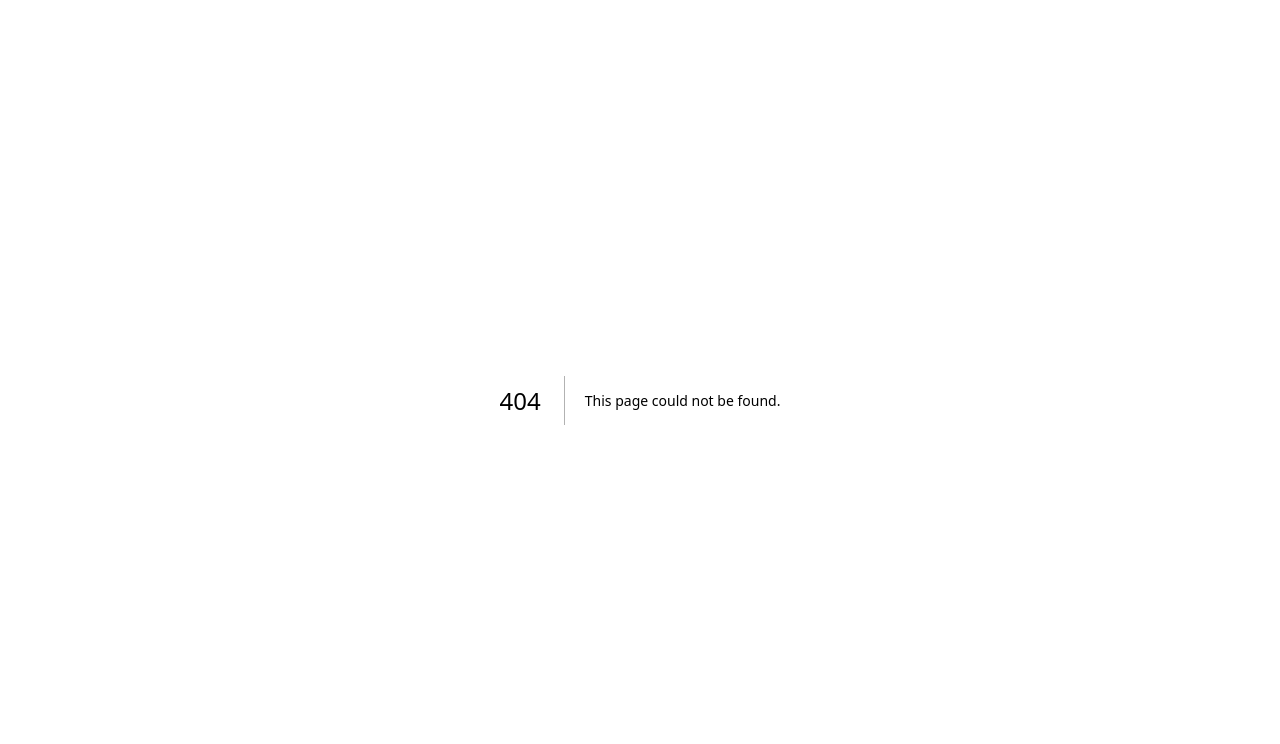
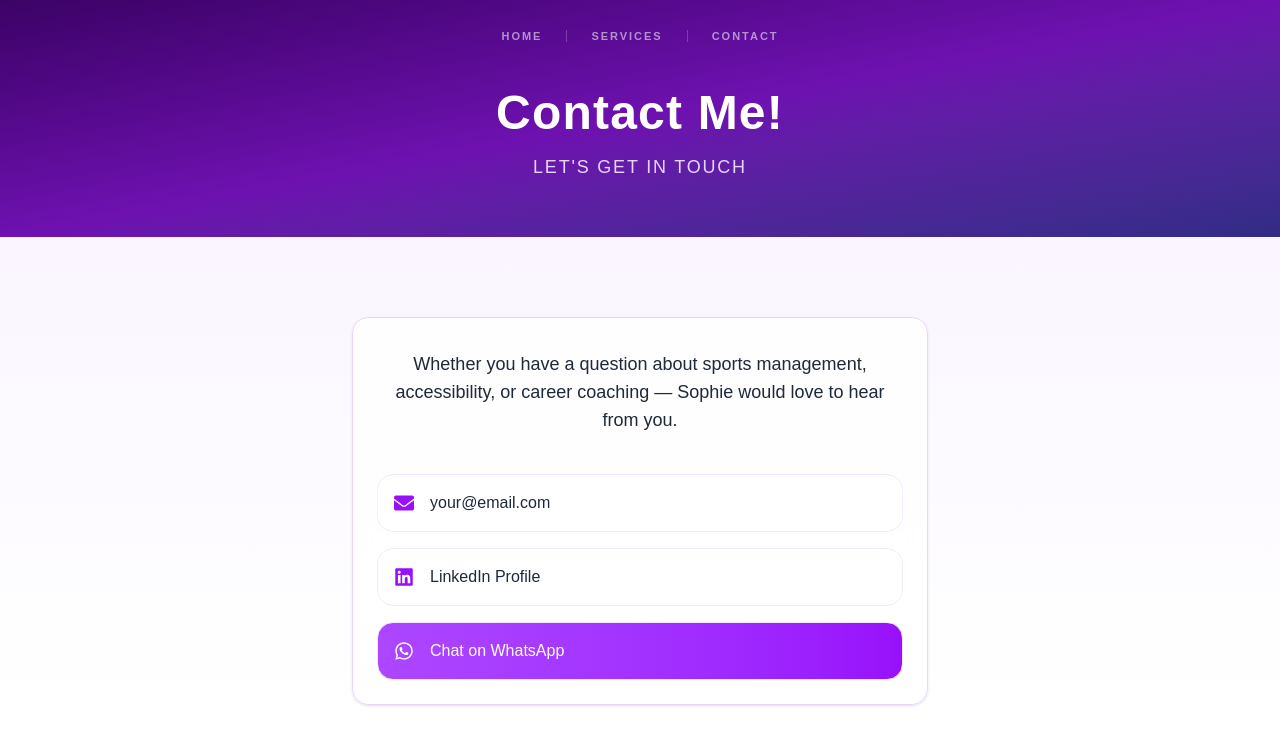
Before and after one commit to lbagd9898/sophiefm, a Next.js app: page /contact in a window 1280 px wide. Before the commit this address had no page. Shown: the top 744 px of the page. Built offline with nearby package versions, Linux system fonts and the light colour scheme.

Commit message:
contact page started

```diff
--- a/app/components/About.tsx
+++ b/app/components/About.tsx
@@ -12,23 +12,110 @@ export async function About() {
   const about = await client.fetch<AboutDocument>(ABOUT_QUERY);
 
   return (
-    <section className="relative grid w-full min-h-full bg-white grid-cols-1 sm:grid-cols-2 xl:grid-cols-[1fr_2fr] items-center text-center">
+    <section className="relative grid w-full min-h-full bg-gradient-to-br from-white via-slate-200 to-white grid-cols-1 sm:grid-cols-2 xl:grid-cols-[1fr_2fr] items-center text-center">
       <div className="bg-red-400 h-[50vh] lg:h-[60vh]">
         <Carousel></Carousel>
       </div>
-      <div className="relative my-5 sm:my-10 z-10 flex flex-col items-center justify-center w-full">
-        <div className="relative px-8 sm:px-12 py-10 rounded-2xl border border-slate-200 bg-slate-50/60 shadow-sm">
+      <div className="relative my-5 sm:my-10 z-10 flex flex-col gap-3 items-center justify-center w-full">
+        {/* About Me card */}
+        <div className="relative px-8 sm:px-12 py-10 rounded-2xl border border-purple-100 bg-white/40 backdrop-blur-md shadow-lg shadow-purple-100">
           {/* Corner accents */}
           <span className="absolute top-3 left-3 w-4 h-4 border-t-2 border-l-2 border-purple-300 rounded-tl-md" />
           <span className="absolute top-3 right-3 w-4 h-4 border-t-2 border-r-2 border-purple-300 rounded-tr-md" />
           <span className="absolute bottom-3 left-3 w-4 h-4 border-b-2 border-l-2 border-purple-300 rounded-bl-md" />
           <span className="absolute bottom-3 right-3 w-4 h-4 border-b-2 border-r-2 border-purple-300 rounded-br-md" />
-          <h1 className="text-3xl sm:text-4xl animate-fall-in font-bold tracking-tight text-slate-800 mb-5">
+          <h1 className="text-3xl sm:text-4xl animate-fall-in font-bold tracking-tight mb-5 bg-clip-text text-purple-900">
             About Me
           </h1>
           <p className="text-base sm:text-lg animate-fall-in leading-relaxed text-slate-600 whitespace-pre-wrap">
             {about?.bio}
           </p>
+
+          {/* Skill icons */}
+          <div className="flex justify-center gap-8 mt-8 pt-6 border-t border-purple-100">
+            {/* Sports Management */}
+            <div className="flex flex-col items-center gap-2">
+              <svg
+                xmlns="http://www.w3.org/2000/svg"
+                className="w-8 h-8 text-purple-500"
+                fill="none"
+                viewBox="0 0 24 24"
+                stroke="currentColor"
+                strokeWidth={1.5}
+              >
+                <circle
+                  cx="12"
+                  cy="12"
+                  r="10"
+                  stroke="currentColor"
+                  strokeWidth="1.5"
+                  fill="none"
+                />
+                <path
+                  strokeLinecap="round"
+                  strokeLinejoin="round"
+                  d="M12 2c0 0 2.5 4 2.5 10S12 22 12 22M12 2c0 0-2.5 4-2.5 10S12 22 12 22M2 12h20M4.5 6.5c2 1 4.5 1.5 7.5 1.5s5.5-.5 7.5-1.5M4.5 17.5c2-1 4.5-1.5 7.5-1.5s5.5.5 7.5 1.5"
+                />
+              </svg>
+              <span className="text-xs text-slate-500 font-medium">
+                Sports Management
+              </span>
+            </div>
+
+            {/* Accessibility */}
+            <div className="flex flex-col items-center gap-2">
+              <svg
+                xmlns="http://www.w3.org/2000/svg"
+                className="w-8 h-8 text-purple-500"
+                fill="none"
+                viewBox="0 0 24 24"
+                stroke="currentColor"
+                strokeWidth={1.5}
+              >
+                <circle
+                  cx="12"
+                  cy="4"
+                  r="1.5"
+                  fill="currentColor"
+                  stroke="none"
+                />
+                <path
+                  strokeLinecap="round"
+                  strokeLinejoin="round"
+                  d="M12 7v5m0 0l-3 5m3-5l3 5M9 10H6m12 0h-3"
+                />
+              </svg>
+              <span className="text-xs text-slate-500 font-medium">
+                Accessibility
+              </span>
+            </div>
+
+            {/* Career Coaching */}
+            <div className="flex flex-col items-center gap-2">
+              <svg
+                xmlns="http://www.w3.org/2000/svg"
+                className="w-8 h-8 text-purple-500"
+                fill="none"
+                viewBox="0 0 24 24"
+                stroke="currentColor"
+                strokeWidth={1.5}
+              >
+                <path
+                  strokeLinecap="round"
+                  strokeLinejoin="round"
+                  d="M3 17l4-8 4 4 4-6 4 10"
+                />
+                <path
+                  strokeLinecap="round"
+                  strokeLinejoin="round"
+                  d="M21 21H3"
+                />
+              </svg>
+              <span className="text-xs text-slate-500 font-medium">
+                Career Coaching
+              </span>
+            </div>
+          </div>
         </div>
       </div>
     </section>
--- /dev/null
+++ b/app/components/Contact.tsx
@@ -0,0 +1,49 @@
+import { FaEnvelope, FaLinkedin, FaWhatsapp } from "react-icons/fa";
+
+export default function ContactCards() {
+  return (
+    <div className="flex items-center justify-center pt-20 bg-gradient-to-b from-purple-50 to-white">
+      <div className="max-w-xl w-full text-center border border-purple-200 rounded-2xl p-6 bg-white/80 backdrop-blur-sm shadow-sm">
+        {/* Intro text */}
+        <p className="mt-2 text-gray-800 text-lg">
+          Whether you have a question about sports management, accessibility, or
+          career coaching — Sophie would love to hear from you.
+        </p>
+
+        {/* Contact Cards */}
+        <div className="mt-10 space-y-4">
+          {/* Email */}
+          <a
+            href="mailto:your@email.com"
+            className="flex items-center gap-4 p-4 rounded-2xl border border-purple-100 bg-white hover:bg-purple-50 hover:shadow-md hover:-translate-y-1 transition-all"
+          >
+            <FaEnvelope className="text-xl text-purple-600" />
+            <span className="text-gray-800 font-medium">your@email.com</span>
+          </a>
+
+          {/* LinkedIn */}
+          <a
+            href="https://linkedin.com/in/yourprofile"
+            target="_blank"
+            rel="noopener noreferrer"
+            className="flex items-center gap-4 p-4 rounded-2xl border border-purple-100 bg-white hover:bg-purple-50 hover:shadow-md hover:-translate-y-1 transition-all"
+          >
+            <FaLinkedin className="text-xl text-purple-600" />
+            <span className="text-gray-800 font-medium">LinkedIn Profile</span>
+          </a>
+
+          {/* WhatsApp / Phone */}
+          <a
+            href="https://wa.me/1234567890" // replace with real number (no + or spaces)
+            target="_blank"
+            rel="noopener noreferrer"
+            className="flex items-center gap-4 p-4 rounded-2xl border border-purple-100 bg-gradient-to-r from-purple-500 to-purple-600 text-white hover:shadow-lg hover:-translate-y-1 transition-all"
+          >
+            <FaWhatsapp className="text-xl" />
+            <span className="font-medium">Chat on WhatsApp</span>
+          </a>
+        </div>
+      </div>
+    </div>
+  );
+}
--- a/app/components/Experience.tsx
+++ b/app/components/Experience.tsx
@@ -4,7 +4,7 @@ export function Experience({ jobs }: { jobs: any[] }) {
   return (
     <section className="w-full bg-gradient-to-b from-slate-100 via-slate-50 to-white py-20 px-6 md:px-12">
       {/* Section heading */}
-      <div className="animate-fall-in max-w-5xl mx-auto mb-12 flex flex-col gap-2">
+      <div className="animate-fall-in max-w-7xl mx-auto mb-12 flex flex-col gap-2">
         <p className="text-purple-500 text-xs font-semibold tracking-[0.2em] uppercase">
           Career
         </p>
@@ -15,7 +15,7 @@ export function Experience({ jobs }: { jobs: any[] }) {
       </div>
 
       {/* Grid */}
-      <div className="max-w-5xl mx-auto grid grid-cols-1 sm:grid-cols-2 lg:grid-cols-3 gap-5">
+      <div className="max-w-7xl mx-auto grid grid-cols-1 sm:grid-cols-2 lg:grid-cols-3 gap-5">
         {jobs.map((job) => (
           <JobCard key={job._id} job={job} />
         ))}
--- a/app/components/Header.tsx
+++ b/app/components/Header.tsx
@@ -1,5 +1,5 @@
 import Image from "next/image";
-import profilePic from "@/public/github.svg";
+import profilePic from "@/public/carousel/womenseng.jpeg";
 import { Navigation } from "./Navigation";
 
 export function Header() {
@@ -15,7 +15,7 @@ export function Header() {
               alt="Sophie Fusco Mckeown"
               width={112}
               height={112}
-              className="object-cover w-full h-full"
+              className="object-cover w-full h-full object-[50%_45%]"
               priority
             />
           </div>
--- a/app/components/JobCard.tsx
+++ b/app/components/JobCard.tsx
@@ -10,29 +10,29 @@ export function JobCard({ job }: { job: any }) {
   const dateRange = start ? `${start} – ${end}` : "";
 
   return (
-    <div className="group relative flex flex-col gap-3 bg-white/70 backdrop-blur-sm border border-slate-200 rounded-2xl p-6 shadow-sm hover:shadow-md hover:-translate-y-0.5 transition-all duration-300">
+    <div className="group relative flex flex-col gap-3 h-full bg-white/70 backdrop-blur-sm border border-slate-200 rounded-2xl p-6 xl:p-8 shadow-sm hover:shadow-md hover:-translate-y-0.5 transition-all duration-300">
       {/* Top accent bar */}
       <div className="absolute top-0 left-6 right-6 h-px bg-gradient-to-r from-purple-400/0 via-purple-400/60 to-indigo-400/0 rounded-full" />
 
       {/* Header */}
       <div className="flex flex-col gap-1">
         <div className="flex items-start justify-between gap-2 flex-wrap">
-          <h3 className="text-slate-900 font-semibold text-lg leading-snug group-hover:text-purple-800 transition-colors duration-200">
+          <h3 className="text-slate-900 font-semibold text-xl leading-snug group-hover:text-purple-800 transition-colors duration-200">
             {job.title}
           </h3>
           {job.current && (
-            <span className="shrink-0 text-xs font-medium text-purple-700 bg-purple-100 px-2.5 py-0.5 rounded-full border border-purple-200">
+            <span className="shrink-0 text-sm font-medium text-purple-700 bg-purple-100 px-2.5 py-0.5 rounded-full border border-purple-200">
               Current
             </span>
           )}
         </div>
 
-        <p className="text-purple-700 font-medium text-sm tracking-wide">
+        <p className="text-purple-700 font-medium text-base tracking-wide">
           {job.company}
         </p>
 
         {dateRange && (
-          <p className="text-slate-400 text-xs font-light tracking-wider uppercase mt-0.5">
+          <p className="text-slate-400 text-sm font-light tracking-wider uppercase mt-0.5">
             {dateRange}
           </p>
         )}
@@ -45,7 +45,7 @@ export function JobCard({ job }: { job: any }) {
 
       {/* Description */}
       {job.description && (
-        <p className="text-slate-500 text-sm leading-relaxed line-clamp-4">
+        <p className="text-slate-500 text-base leading-relaxed">
           {job.description}
         </p>
       )}
--- a/app/components/SmallHeader.tsx
+++ b/app/components/SmallHeader.tsx
@@ -1,16 +1,16 @@
 import { Navigation } from "./Navigation";
 
-export default function SmallHeader() {
+export default function SmallHeader({ headers }) {
   return (
     <header className="w-full bg-gradient-to-br from-purple-950 via-purple-800 to-indigo-900 flex flex-col items-center justify-center">
       <Navigation />
       <div className="flex flex-col mb-10 sm:flex-row items-center justify-center py-2 sm:py-4 px-6 sm:px-10 gap-5 sm:gap-7 w-full max-w-4xl">
         <div className="animate-fall-in flex flex-col items-center gap-4">
           <h1 className="text-white text-2xl sm:text-3xl md:text-4xl lg:text-5xl font-bold tracking-wide">
-            Services
+            {headers.bigHeader}
           </h1>
           <h2 className="text-purple-200 text-sm sm:text-md md:text-lg font-light tracking-widest uppercase">
-            Sports Management | Career Advising
+            {headers.smallHeader}
           </h2>
         </div>
       </div>
--- /dev/null
+++ b/app/contact/page.tsx
@@ -0,0 +1,14 @@
+import SmallHeader from "../components/SmallHeader";
+import ContactCards from "../components/Contact";
+export default function Contact() {
+  const contactHeaders = {
+    bigHeader: "Contact Me!",
+    smallHeader: "Let's get in touch",
+  };
+  return (
+    <div>
+      <SmallHeader headers={contactHeaders} />
+      <ContactCards />
+    </div>
+  );
+}
--- a/app/page.tsx
+++ b/app/page.tsx
@@ -17,6 +17,7 @@ export default async function Home() {
   const jobs: Job[] = await client.fetch(
     `*[_type == "job"] | order(startDate desc)`
   );
+
   return (
     <div className="flex flex-col flex-1 items-center justify-center bg-zinc-50 font-sans dark:bg-black">
       <main className="flex flex-1 w-full flex-col min-h-screen items-center bg-white dark:bg-black sm:items-start">
--- a/app/services/page.tsx
+++ b/app/services/page.tsx
@@ -11,9 +11,13 @@ interface Service {
 export default async function ServicePage() {
   const services: Service[] = await client.fetch(`*[_type == "service"]`);
   console.log(services);
+  const serviceHeaders = {
+    bigHeader: "Services",
+    smallHeader: "Sports Management | Career Advising",
+  };
   return (
     <>
-      <SmallHeader />
+      <SmallHeader headers={serviceHeaders} />
       <PhotoQuote />
       <Services services={services}></Services>
     </>
--- a/package.json
+++ b/package.json
@@ -17,6 +17,7 @@
     "next-sanity": "^12.2.1",
     "react": "19.2.4",
     "react-dom": "19.2.4",
+    "react-icons": "^5.6.0",
     "sanity": "^5.18.0",
     "styled-components": "^6.3.12"
   },
```
Also changed, not shown: 1 other file (tests, documents, lock files or other folders).
